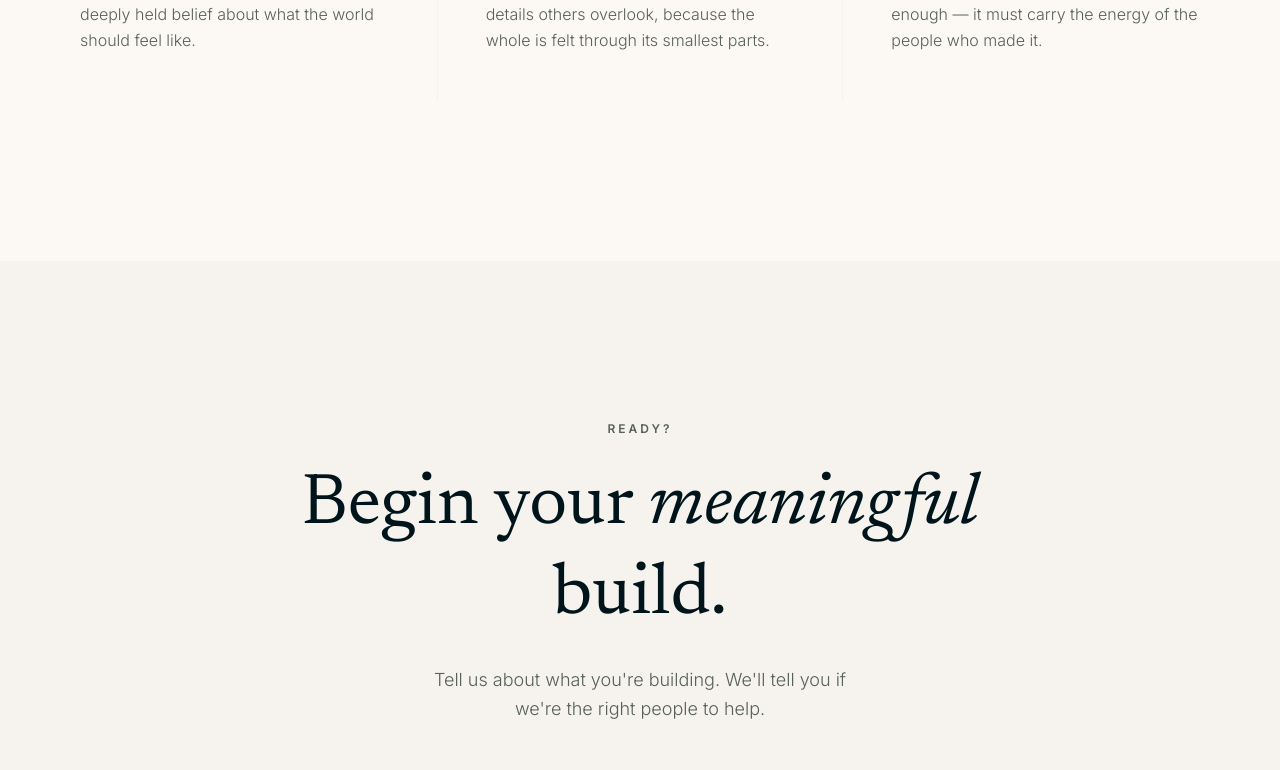
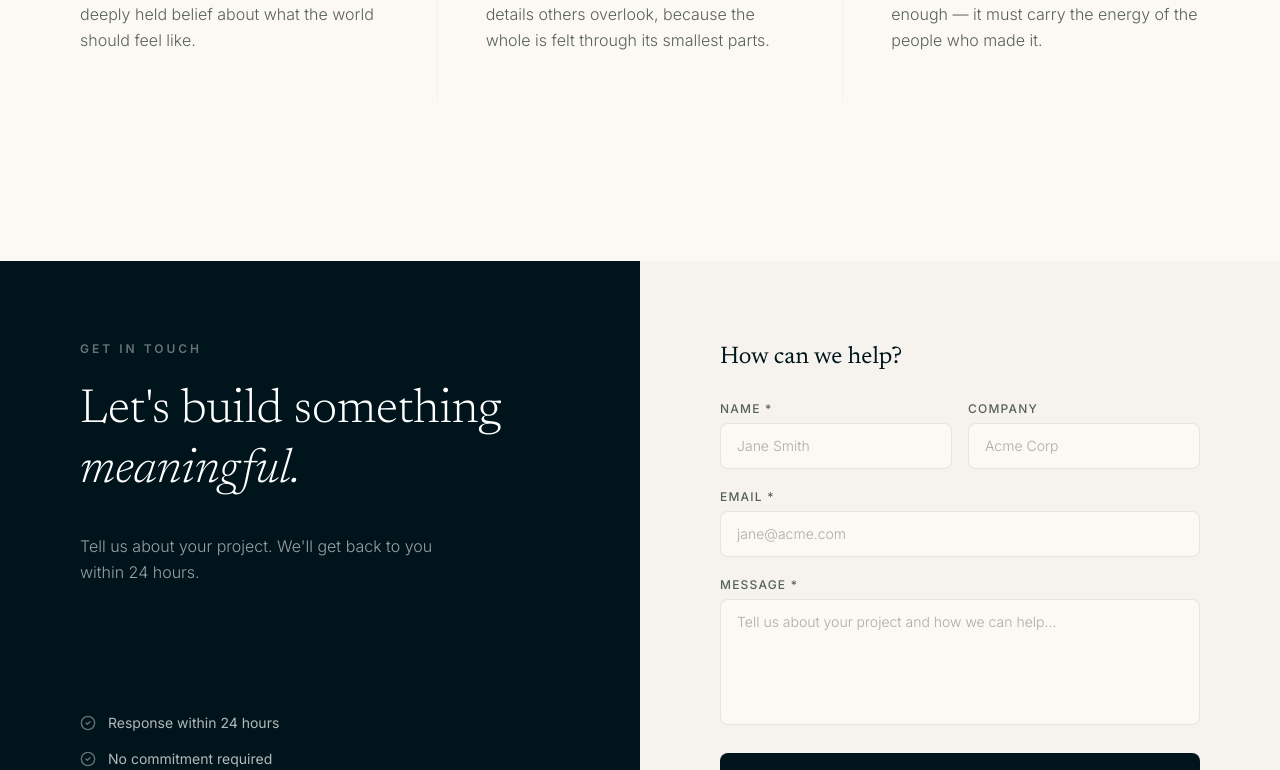
Before and after one commit to PathPuffin/pathpuffin_website, a React (Vite) app: page / in a window 1280 px wide. Shown: the part 2006-2776 px from the top of the page. Built offline with nearby package versions, Linux system fonts and the light colour scheme.

Commit message:
Add contact form section

```diff
--- a/src/App.tsx
+++ b/src/App.tsx
@@ -5,7 +5,7 @@
 
 import { useState } from "react";
 import { motion } from "motion/react";
-import { ArrowRight, Mail, LinkedinIcon, XIcon } from "lucide-react";
+import { ArrowRight, Mail, LinkedinIcon, XIcon, CheckCircle2 } from "lucide-react";
 
 const LOGO_URL = "/puffin_logo_highres.png";
 const HERO_IMAGE_URL = "/pathpuffin3d.png";
@@ -194,6 +194,136 @@ const Process = () => {
   );
 };
 
+const Contact = () => {
+  const [form, setForm] = useState({ name: "", company: "", email: "", message: "" });
+  const [sent, setSent] = useState(false);
+
+  const handleSubmit = (e: React.FormEvent) => {
+    e.preventDefault();
+    const subject = `Project inquiry from ${form.name}${form.company ? ` (${form.company})` : ""}`;
+    const body = `Name: ${form.name}\nCompany: ${form.company}\nEmail: ${form.email}\n\n${form.message}`;
+    window.location.href = `mailto:${CONTACT_EMAIL}?subject=${encodeURIComponent(subject)}&body=${encodeURIComponent(body)}`;
+    setSent(true);
+  };
+
+  const inputClass = "w-full border border-outline-variant/40 rounded-lg px-4 py-3 text-sm font-light text-primary placeholder:text-secondary/50 focus:outline-none focus:border-primary/40 transition-colors bg-background";
+
+  return (
+    <section id="contact" className="py-0">
+      <div className="max-w-7xl mx-auto">
+        <motion.div
+          initial={{ opacity: 0, y: 20 }}
+          whileInView={{ opacity: 1, y: 0 }}
+          viewport={{ once: true }}
+          transition={{ duration: 0.8 }}
+          className="grid grid-cols-1 lg:grid-cols-2 min-h-150"
+        >
+          {/* Left panel */}
+          <div className="bg-primary text-on-primary p-12 lg:p-20 flex flex-col justify-between">
+            <div>
+              <span className="text-xs font-semibold uppercase tracking-[0.25em] text-on-primary/40 mb-6 block">Get in touch</span>
+              <h2 className="font-serif text-4xl md:text-5xl font-light leading-tight mb-8">
+                Let's build something <span className="italic">meaningful.</span>
+              </h2>
+              <p className="text-on-primary/60 font-light leading-relaxed max-w-sm">
+                Tell us about your project. We'll get back to you within 24 hours.
+              </p>
+            </div>
+
+            <ul className="mt-12 flex flex-col gap-4">
+              {[
+                "Response within 24 hours",
+                "No commitment required",
+                "Honest advice, always",
+              ].map((item) => (
+                <li key={item} className="flex items-center gap-3 text-sm text-on-primary/70">
+                  <CheckCircle2 className="w-4 h-4 text-on-primary/40 shrink-0" />
+                  {item}
+                </li>
+              ))}
+            </ul>
+          </div>
+
+          {/* Right panel — form */}
+          <div className="bg-surface-container-low p-12 lg:p-20 flex items-center">
+            {sent ? (
+              <motion.div
+                initial={{ opacity: 0, scale: 0.95 }}
+                animate={{ opacity: 1, scale: 1 }}
+                className="text-center w-full"
+              >
+                <CheckCircle2 className="w-12 h-12 text-primary mx-auto mb-4 opacity-60" />
+                <h3 className="font-serif text-2xl text-primary mb-2">Your email client is open</h3>
+                <p className="text-secondary font-light text-sm">Finish sending the message and we'll be in touch shortly.</p>
+              </motion.div>
+            ) : (
+              <form onSubmit={handleSubmit} className="w-full flex flex-col gap-5">
+                <h3 className="font-serif text-2xl text-primary mb-2">How can we help?</h3>
+
+                <div className="grid grid-cols-1 sm:grid-cols-2 gap-4">
+                  <div className="flex flex-col gap-1.5">
+                    <label className="text-xs uppercase tracking-widest text-secondary font-medium">Name *</label>
+                    <input
+                      type="text"
+                      placeholder="Jane Smith"
+                      required
+                      value={form.name}
+                      onChange={(e) => setForm({ ...form, name: e.target.value })}
+                      className={inputClass}
+                    />
+                  </div>
+                  <div className="flex flex-col gap-1.5">
+                    <label className="text-xs uppercase tracking-widest text-secondary font-medium">Company</label>
+                    <input
+                      type="text"
+                      placeholder="Acme Corp"
+                      value={form.company}
+                      onChange={(e) => setForm({ ...form, company: e.target.value })}
+                      className={inputClass}
+                    />
+                  </div>
+                </div>
+
+                <div className="flex flex-col gap-1.5">
+                  <label className="text-xs uppercase tracking-widest text-secondary font-medium">Email *</label>
+                  <input
+                    type="email"
+                    placeholder="jane@acme.com"
+                    required
+                    value={form.email}
+                    onChange={(e) => setForm({ ...form, email: e.target.value })}
+                    className={inputClass}
+                  />
+                </div>
+
+                <div className="flex flex-col gap-1.5">
+                  <label className="text-xs uppercase tracking-widest text-secondary font-medium">Message *</label>
+                  <textarea
+                    placeholder="Tell us about your project and how we can help..."
+                    required
+                    rows={5}
+                    value={form.message}
+                    onChange={(e) => setForm({ ...form, message: e.target.value })}
+                    className={`${inputClass} resize-none`}
+                  />
+                </div>
+
+                <button
+                  type="submit"
+                  className="bg-primary text-on-primary py-4 rounded-lg font-medium text-sm uppercase tracking-widest hover:bg-primary/80 transition-all duration-300 flex items-center justify-center gap-2 group mt-2"
+                >
+                  Send Message
+                  <ArrowRight className="w-4 h-4 group-hover:translate-x-1 transition-transform" />
+                </button>
+              </form>
+            )}
+          </div>
+        </motion.div>
+      </div>
+    </section>
+  );
+};
+
 const CTA = () => {
   return (
     <section className="py-40 bg-surface-container-low">
@@ -312,6 +442,7 @@ export default function App() {
         <Hero />
         <Philosophy />
         <Process />
+        <Contact />
         <CTA />
       </main>
       <Footer />
```
